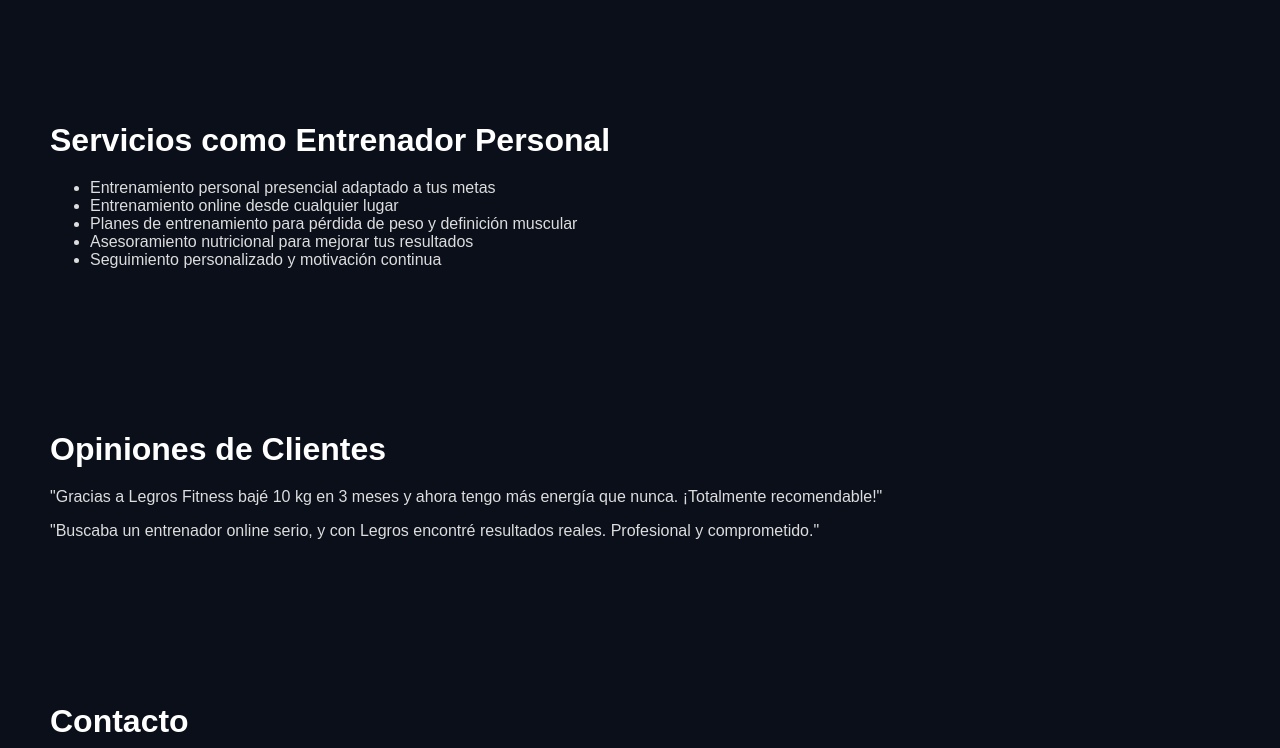
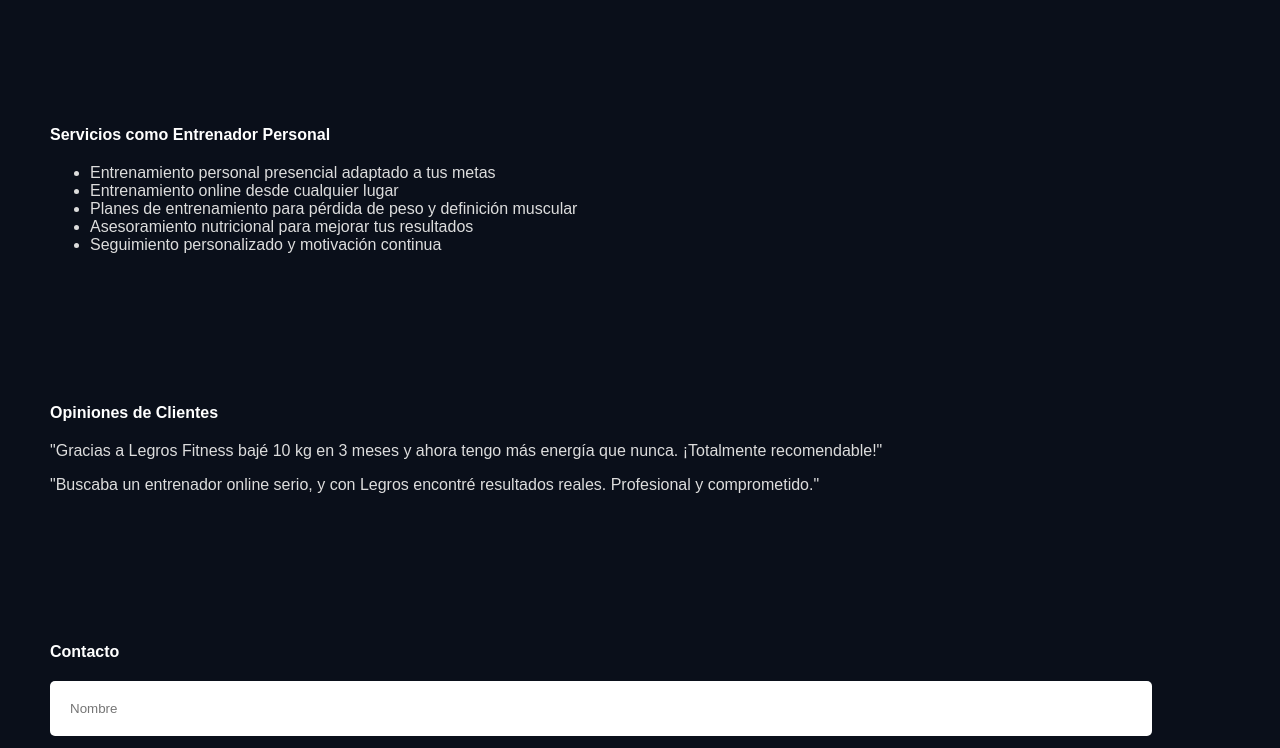
Before and after one commit to LegrosFitness/Legros-fitness, a plain HTML site: page docs/index.html in a window 1280 px wide. Shown: the part 740-1488 px from the top of the page. Drawn offline with Linux system fonts and the light colour scheme.

Commit message:
Update styles.css

```diff
--- a/docs/styles.css
+++ b/docs/styles.css
@@ -1,12 +1,12 @@
 body {
-    margin: 0;
+    margin: auto;
     font-family: 'Arial', sans-serif;
     background-color: #0a0f1a;
     color: #ddd;
 }
 
 header {
-    display: flex;
+    display: block;
     align-items: center;
     justify-content: space-between;
     padding: 20px 50px;
@@ -60,16 +60,16 @@
 }
 
 h2 {
-    font-size: 2rem;
+    font-size: 16px;
     margin-bottom: 20px;
     color: #ffffff;
 }
 
 form input, form textarea {
     display: block;
-    width: 100%;
+    width: 90%;
     margin-bottom: 15px;
-    padding: 10px;
+    padding: 20px;
     border-radius: 5px;
     border: none;
 }
```
